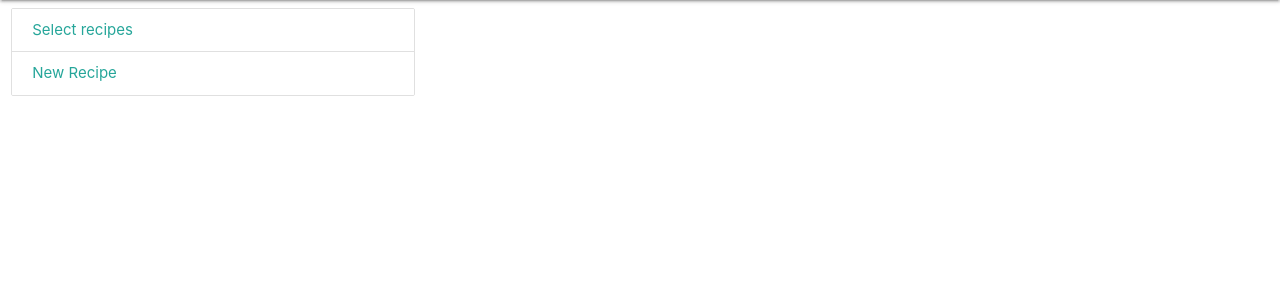
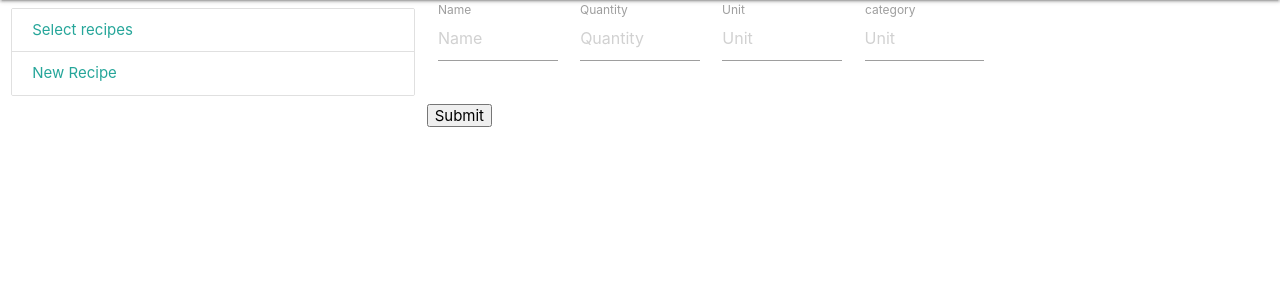
Before and after one commit to g-duff/groceries, a Flask app: page /enter_recipe in a window 1280 px wide. Shown: the part 64-364 px from the top of the page. Run offline with Flask 2, Linux system fonts and the light colour scheme.

Commit message:
Initial input template

```diff
--- a/groceriesApp/routes.py
+++ b/groceriesApp/routes.py
@@ -1,4 +1,5 @@
 from flask.templating import render_template
+from flask import request
 from groceriesApp import app
 
 @app.route("/")
--- a/groceriesApp/templates/enter-recipe.html
+++ b/groceriesApp/templates/enter-recipe.html
@@ -1 +1,39 @@
 {% extends "layout.html" %}
+
+{% block userInput %}
+
+<form method="post">
+    <div class="row">
+        <!-- https://stackoverflow.com/questions/11556958/sending-data-from-html-form-to-a-python-script-in-flask -->
+
+        <!-- https://flask.palletsprojects.com/en/2.0.x/quickstart/#http-methods -->
+
+        <div class="input-field col s2">
+            <input placeholder="Name" type="text" class="validate" name="name">
+            <label for="Name">Name</label>
+        </div>
+
+        <div class="input-field col s2">
+            <input placeholder="Quantity" type="number" class="validate" name="quantity">
+            <label for="Quantity">Quantity</label>
+        </div>
+
+        <div class="input-field col s2">
+            <input placeholder="Unit" type="text" class="validate" name="unit">
+            <label for="Unit">Unit</label>
+        </div>
+
+        <div class="input-field col s2">
+            <input placeholder="Unit" type="text" class="validate" name="category">
+            <label for="category">category</label>
+        </div>
+
+    </div>
+
+    <div class="row">
+        <input type="submit" value="Submit">
+    </div>
+
+</form>
+
+{% endblock %}
```
